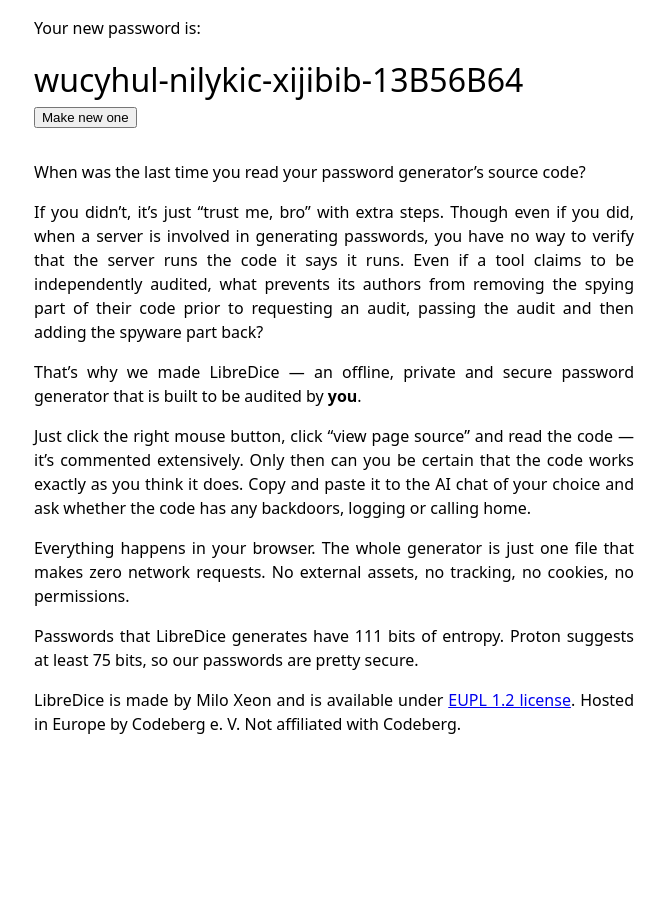
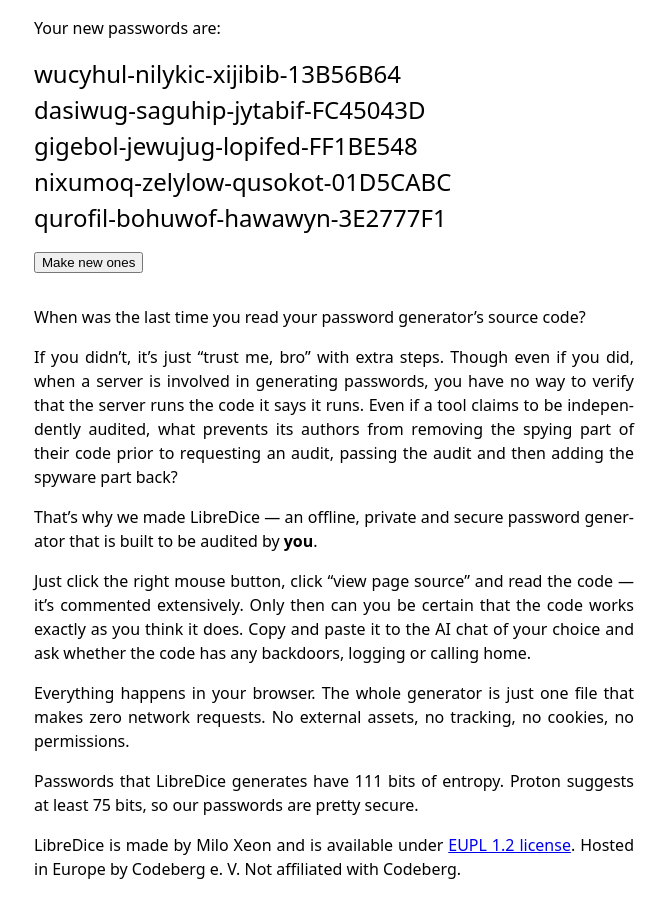
Before and after one commit to miloxeon/LibreDice, a plain HTML site: page index.html in a window 1280 px wide. Shown: the whole page, without its empty margins (306-972 px from the left). Before the commit the page ends 800 px from the top, so only its background shows below. Drawn offline with Linux system fonts and the light colour scheme.

Commit message:
generate multiple passwords instead of one

```diff
--- a/index.html
+++ b/index.html
@@ -1,5 +1,5 @@
 <!DOCTYPE html>
-<html>
+<html lang="en">
 	<head>
 		<meta charset="utf-8" />
 		<meta name="viewport" content="width=device-width,initial-scale=1" />
@@ -17,12 +17,25 @@
 				-webkit-hyphens: auto;
 				hyphens: auto;
 			}
+			#pwd1,
+			#pwd2,
+			#pwd3,
+			#pwd4,
+			#pwd5 {
+				display: block;
+				font-size: 1.5rem;
+				min-height: 2.25rem;
+			}
 		</style>
 	</head>
 	<body>
-		Your new password is:
-		<div id="pwd" style="font-size: 2rem; margin-top: 1rem; min-height: 3rem"></div>
-		<button id="regen">Make new one</button>
+		Your new passwords are:
+		<output id="pwd1" style="margin-top: 1rem"></output>
+		<output id="pwd2"></output>
+		<output id="pwd3"></output>
+		<output id="pwd4"></output>
+		<output id="pwd5"></output>
+		<button id="regen" style="margin-top: 1rem">Make new ones</button>
 		<p style="margin-top: 2rem">When was the last time you read your password generator’s source code?</p>
 		<p>
 			If you didn’t, it’s just “trust me, bro” with extra steps. Though even if you did, when a server is involved in
@@ -43,7 +56,6 @@
 			Everything happens in your browser. The whole generator is just one file that makes zero network requests. No
 			external assets, no tracking, no cookies, no permissions.
 		</p>
-
 		<p>
 			Passwords that LibreDice generates have 111 bits of entropy. Proton suggests at least 75 bits, so our passwords
 			are pretty secure.
@@ -54,11 +66,15 @@
 		</p>
 
 		<script type="module">
-			// This is the UI element that displays passwords
-			const passwordDisplay = document.getElementById('pwd')
+			// This is the button that says "Make new ones"
+			const makeNewOnesButton = document.getElementById('regen')
 
-			// This is the button that says "Make new one"
-			const regenerateButton = document.getElementById('regen')
+			// These are UI elements that display passwords
+			const passwordDisplay1 = document.getElementById('pwd1')
+			const passwordDisplay2 = document.getElementById('pwd2')
+			const passwordDisplay3 = document.getElementById('pwd3')
+			const passwordDisplay4 = document.getElementById('pwd4')
+			const passwordDisplay5 = document.getElementById('pwd5')
 
 			// This function makes a random number between 0 and n.
 			// Because max n we ever use is 20, modulo bias is negligible — read "this is secure"
@@ -121,14 +137,26 @@
 
 			// This function generates a password and displays it in the UI
 			function generateAndDisplay() {
-				const password = generatePassword()
-				passwordDisplay.innerText = password
+				const password1 = generatePassword()
+				passwordDisplay1.innerText = password1
+
+				const password2 = generatePassword()
+				passwordDisplay2.innerText = password2
+
+				const password3 = generatePassword()
+				passwordDisplay3.innerText = password3
+
+				const password4 = generatePassword()
+				passwordDisplay4.innerText = password4
+
+				const password5 = generatePassword()
+				passwordDisplay5.innerText = password5
 			}
 
-			// Make it so when the "Regenerate" button is clicked, generateAndDisplay function is called
-			regenerateButton.onclick = generateAndDisplay
+			// Make it so when the "Make new ones" button is clicked, generateAndDisplay function is called
+			makeNewOnesButton.onclick = generateAndDisplay
 
-			// Call the function manually the first time to generate and display the initial password when the page loads
+			// Call the function manually the first time to generate and display initial passwords when the page loads
 			generateAndDisplay()
 
 			// This function displays paste warning in console. If you paste something there, you can compromise
```
